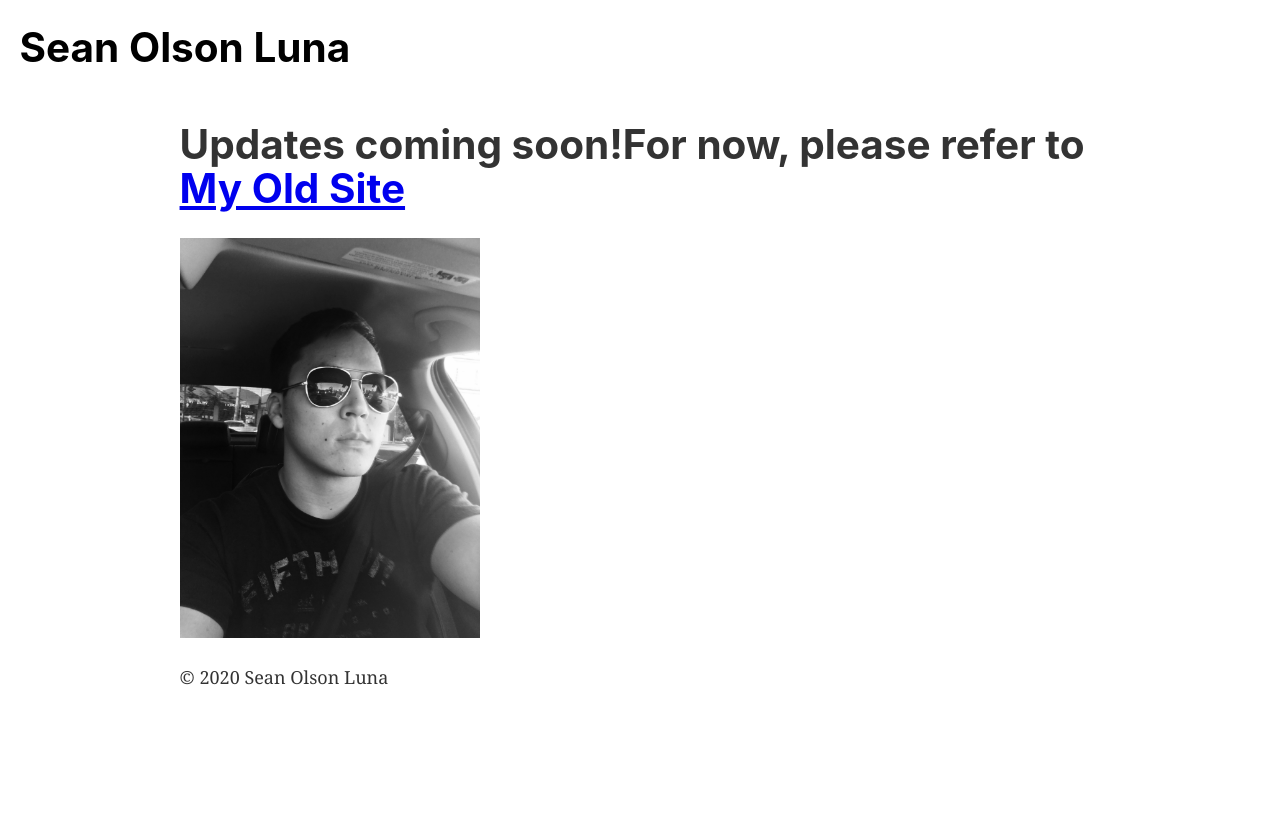
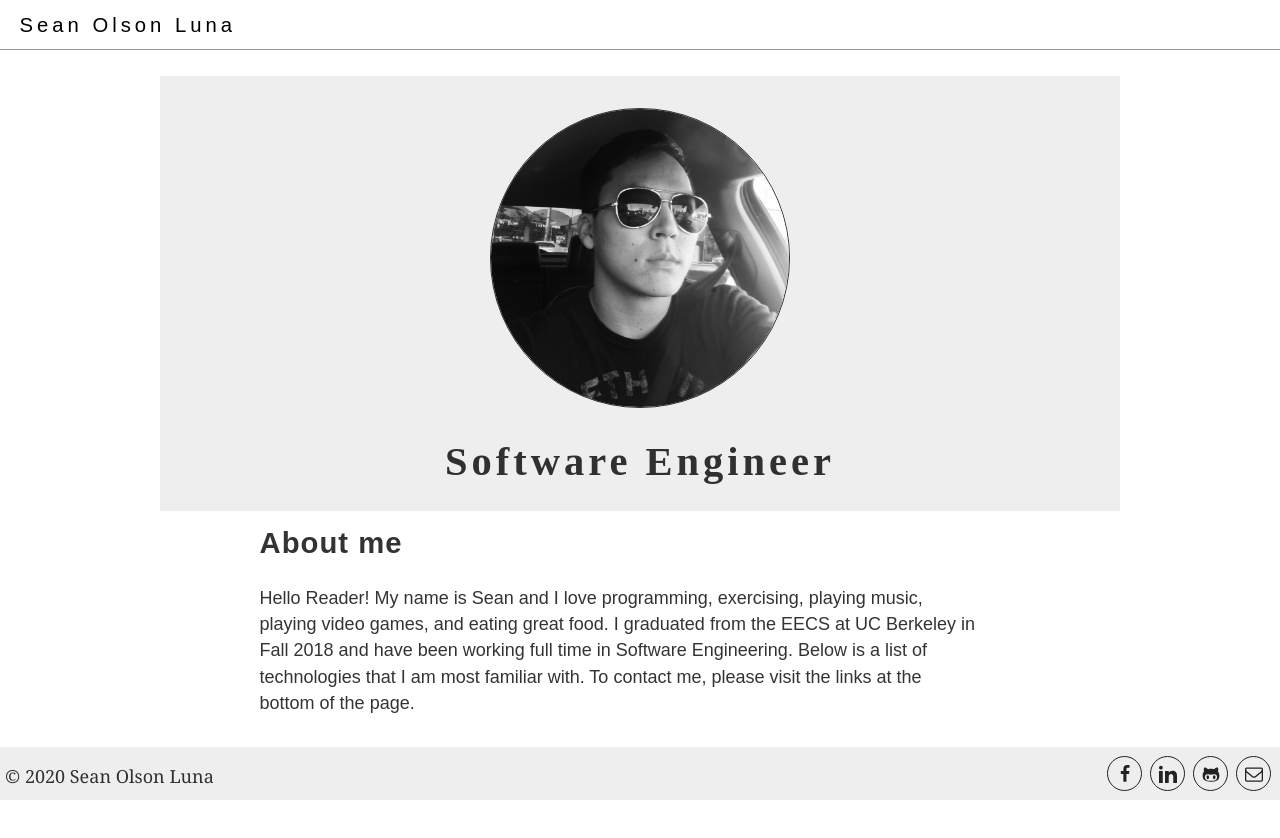
Before and after one commit to seanton213/personal_website, a Gatsby site: page / in a window 1280 px wide. Before the commit the page ends 800 px from the top, so only its background shows below. Built offline with nearby package versions, Linux system fonts and the light colour scheme; Gatsby itself is replaced by a stand-in of ours.

Commit message:
Final touches

```diff
--- a/gatsby-config.js
+++ b/gatsby-config.js
@@ -3,6 +3,12 @@ module.exports = {
         title: `Sean Olson Luna`,
         description: `Personal Website`,
         author: `Sean Olson Luna`,
+        contacts: {
+            email: 'seanton213@gmail.com',
+            facebook: 'seanton213',
+            github: 'seanton213',
+            linkedin: 'sean-olson'
+          }
     },
     plugins: [
         `gatsby-plugin-react-helmet`,
--- /dev/null
+++ b/src/components/About.js
@@ -0,0 +1,43 @@
+import React from 'react';
+import styled from 'styled-components';
+
+const AboutContainer = styled.div`
+  margin-top: 16px;
+  margin-left: 100px;
+  width: 75%;
+`;
+
+const Title = styled.h2`
+  letter-spacing: 1px;
+  font-family: 'Raleway', sans-serif;
+`;
+
+const Paragraph = styled.p`
+  font-family: 'Raleway', sans-serif;
+`;
+
+const ParagraphBold = styled(Paragraph)`
+  font-family: 'Raleway', sans-serif;
+  font-weight: 600;
+`;
+
+function About() {
+  return (
+    <AboutContainer>
+      <Title>About me</Title>
+      <Paragraph>
+        Hello Reader! My name is Sean and I love programming, exercising, playing music, playing
+        video games, and eating great food. I graduated from the EECS at UC Berkeley in Fall 2018
+        and have been working full time in Software Engineering. Below is a list of technologies
+        that I am most familiar with. To contact me, please visit the links at the bottom of the
+        page.
+      </Paragraph>
+      <ParagraphBold>
+        Java, Spring Boot, Javascript, React/Redux, Postgres, Python, Kubernetes, Drools, Elastic
+        Search, Kafka
+      </ParagraphBold>
+    </AboutContainer>
+  );
+}
+
+export default About;
--- /dev/null
+++ b/src/components/Contacts.js
@@ -0,0 +1,70 @@
+import React from 'react';
+import styled from 'styled-components';
+import Icon from './Icon';
+import PropTypes from 'prop-types';
+import { getContactHref, getIcon } from '../util';
+
+const StyledUl = styled.ul`
+  display: flex;
+  flex-flow: row wrap;
+  flex-grow: 0;
+  flex-shrink: 0;
+  list-style: none;
+  padding: 0;
+  margin: 5px;
+`;
+
+const StyledLi = styled.li`
+  padding: 0;
+  margin: 4px;
+  display: flex;
+  align-content: center;
+  align-items: center;
+  justify-content: center;
+  height: 35px;
+  width: 35px;
+  line-height: 35px;
+  border-radius: 50%;
+  text-align: center;
+  border: 1px solid #222;
+`;
+
+const StyledLink = styled.a`
+  border: 0;
+  display: flex;
+  color: #222;
+
+  &:hover,
+  &:focus {
+    color: #5d93ff;
+  }
+`;
+
+function Contacts({ contacts }) {
+  return (
+    <StyledUl>
+      {contacts &&
+        Object.keys(contacts).map((name) => (
+          <StyledLi key={name}>
+            <StyledLink
+              href={getContactHref(name, contacts[name])}
+              rel="noopener noreferrer"
+              target="_blank"
+            >
+              <Icon name={name} icon={getIcon(name)} />
+            </StyledLink>
+          </StyledLi>
+        ))}
+    </StyledUl>
+  );
+}
+
+Contacts.propTypes = {
+  contacts: PropTypes.object,
+};
+
+Contacts.defaultProps = {
+  contacts: {},
+};
+
+export default Contacts;
--- /dev/null
+++ b/src/components/Footer.js
@@ -0,0 +1,39 @@
+import React from 'react';
+import styled from 'styled-components';
+import Contacts from './Contacts';
+import PropTypes from 'prop-types';
+
+const FooterComponent = styled.footer`
+  position: absolute;
+  left: 0;
+  bottom: 0;
+  background: #eeeeee;
+  display: flex;
+  width: 100%;
+  align-items: baseline;
+  justify-content: space-between;
+`;
+
+const FooterText = styled.p`
+  font-color: #949494;
+  margin: 5px;
+`;
+
+function Footer({ contacts }) {
+  return (
+    <FooterComponent>
+      <FooterText>© {new Date().getFullYear()} Sean Olson Luna</FooterText>
+      <Contacts contacts={contacts} />
+    </FooterComponent>
+  );
+}
+
+Footer.propTypes = {
+  contacts: PropTypes.object,
+};
+
+Footer.defaultProps = {
+  contacts: {},
+};
+
+export default Footer;
--- a/src/components/Header.js
+++ b/src/components/Header.js
@@ -6,15 +6,22 @@ import styled from 'styled-components';
 const HeaderComponent = styled.header`
   background: #ffffff;
   margin-bottom: 1.45rem;
+  border-bottom-color: #949494;
+  border-bottom-width: 1px;
+  border-bottom-style: solid;
 `;
 
 const InnerDiv = styled.div`
   max-width: 960;
-  padding: 1.45rem 1.0875rem;
+  padding: 0.75rem 1.0875rem;
 `;
 
 const HeaderText = styled.h1`
   margin: 0;
+  font-family: 'Karla', sans-serif;
+  font-weight: 500;
+  font-size: 1.125rem;
+  letter-spacing: 4px;
 `;
 
 const StyledLink = styled((props) => <Link {...props} />)`
--- /dev/null
+++ b/src/components/Icon.js
@@ -0,0 +1,44 @@
+import React from 'react';
+import PropTypes from 'prop-types';
+import styled from 'styled-components';
+
+const StyledIcon = styled.svg`
+  display: inline-block;
+  width: 1em;
+  height: 1em;
+  stroke-width: 0;
+  stroke: currentColor;
+  fill: currentColor;
+  font-style: normal;
+  font-weight: normal;
+  speak: none;
+  margin-right: 0.2em;
+  text-align: center;
+  font-variant: normal;
+  text-transform: none;
+  line-height: 1em;
+  margin-left: 0.2em;
+  -webkit-font-smoothing: antialiased;
+  -moz-osx-font-smoothing: grayscale;
+`;
+
+function Icon({ name, icon }) {
+  return (
+    <StyledIcon viewBox={icon.viewBox}>
+      <title>{name}</title>
+      <path d={icon.path} />
+    </StyledIcon>
+  );
+}
+
+Icon.propTypes = {
+  name: PropTypes.string,
+  icon: PropTypes.object,
+};
+
+Icon.defaultProps = {
+  name: '',
+  icon: {},
+};
+
+export default Icon;
--- a/src/components/Image.js
+++ b/src/components/Image.js
@@ -1,6 +1,7 @@
 import React from 'react';
 import { useStaticQuery, graphql } from 'gatsby';
 import Img from 'gatsby-image';
+import styled from 'styled-components';
 
 /*
  * This component is built using `gatsby-image` to automatically serve optimized
@@ -12,6 +13,15 @@ import Img from 'gatsby-image';
  * - `gatsby-image`: https://gatsby.dev/gatsby-image
  * - `useStaticQuery`: https://www.gatsbyjs.org/docs/use-static-query/
  */
+
+const StyledImg = styled(Img)`
+  margin: 32px;
+  height: 300px;
+  width: 300px;
+  border-radius: 50%;
+  border-style: solid;
+  border-width: 1px;
+`;
 
 const Image = () => {
   const data = useStaticQuery(graphql`
@@ -26,7 +36,7 @@ const Image = () => {
     }
   `);
 
-  return <Img fluid={data.placeholderImage.childImageSharp.fluid} />;
+  return <StyledImg fluid={data.placeholderImage.childImageSharp.fluid} />;
 };
 
 export default Image;
--- a/src/components/Layout.css
+++ b/src/components/Layout.css
@@ -620,3 +620,7 @@ pre tt:after {
     font-size: 100%;
   }
 }
+
+@import url('https://fonts.googleapis.com/css2?family=Karma&display=swap');
+@import url('https://fonts.googleapis.com/css2?family=Karla&display=swap');
+@import url('https://fonts.googleapis.com/css2?family=Raleway&display=swap');
--- a/src/components/Layout.js
+++ b/src/components/Layout.js
@@ -10,7 +10,15 @@ import PropTypes from 'prop-types';
 import { useStaticQuery, graphql } from 'gatsby';
 
 import Header from './Header';
+import Footer from './Footer';
 import './Layout.css';
+import styled from 'styled-components';
+
+const LayoutContainer = styled.div`
+  margin: 0 auto;
+  padding: 0 1.0875rem 1.45rem;
+  max-width: 1000px;
+`;
 
 const Layout = ({ children }) => {
   const data = useStaticQuery(graphql`
@@ -18,6 +26,12 @@ const Layout = ({ children }) => {
       site {
         siteMetadata {
           title
+          contacts {
+            facebook
+            linkedin
+            github
+            email
+          }
         }
       }
     }
@@ -26,16 +40,10 @@ const Layout = ({ children }) => {
   return (
     <>
       <Header siteTitle={data.site.siteMetadata.title} />
-      <div
-        style={{
-          margin: `0 auto`,
-          maxWidth: 960,
-          padding: `0 1.0875rem 1.45rem`,
-        }}
-      >
+      <LayoutContainer>
         <main> {children} </main>
-        <footer>© {new Date().getFullYear()} Sean Olson Luna</footer>
-      </div>
+      </LayoutContainer>
+      <Footer contacts={data.site.siteMetadata.contacts} />
     </>
   );
 };
--- /dev/null
+++ b/src/components/Profile.js
@@ -0,0 +1,27 @@
+import React from 'react';
+import Image from './Image';
+import styled from 'styled-components';
+
+const ProfileContainer = styled.div`
+  background: #eeeeee;
+  width: 100%;
+  text-align: center;
+  display: flex;
+  flex-direction: column;
+  align-items: center;
+`;
+
+const Title = styled.h1`
+  font-family: 'Karma', serif;
+  letter-spacing: 4px;
+`;
+
+function Profile() {
+  return (
+    <ProfileContainer>
+      <Image />
+      <Title>Software Engineer</Title>
+    </ProfileContainer>
+  );
+}
+export default Profile;
--- /dev/null
+++ b/src/constant/Icons.js
@@ -0,0 +1,24 @@
+const ICONS = {
+  FACEBOOK: {
+    path:
+      'M14.984 0.187v4.125h-2.453c-1.922 0-2.281 0.922-2.281 2.25v2.953h4.578l-0.609 4.625h-3.969v11.859h-4.781v-11.859h-3.984v-4.625h3.984v-3.406c0-3.953 2.422-6.109 5.953-6.109 1.687 0 3.141 0.125 3.563 0.187z',
+    viewBox: '0 0 16 28',
+  },
+  GITHUB: {
+    path:
+      'M10 19c0 1.141-0.594 3-2 3s-2-1.859-2-3 0.594-3 2-3 2 1.859 2 3zM20 19c0 1.141-0.594 3-2 3s-2-1.859-2-3 0.594-3 2-3 2 1.859 2 3zM22.5 19c0-2.391-1.453-4.5-4-4.5-1.031 0-2.016 0.187-3.047 0.328-0.812 0.125-1.625 0.172-2.453 0.172s-1.641-0.047-2.453-0.172c-1.016-0.141-2.016-0.328-3.047-0.328-2.547 0-4 2.109-4 4.5 0 4.781 4.375 5.516 8.188 5.516h2.625c3.813 0 8.188-0.734 8.188-5.516zM26 16.25c0 1.734-0.172 3.578-0.953 5.172-2.063 4.172-7.734 4.578-11.797 4.578-4.125 0-10.141-0.359-12.281-4.578-0.797-1.578-0.969-3.437-0.969-5.172 0-2.281 0.625-4.438 2.125-6.188-0.281-0.859-0.422-1.766-0.422-2.656 0-1.172 0.266-2.344 0.797-3.406 2.469 0 4.047 1.078 5.922 2.547 1.578-0.375 3.203-0.547 4.828-0.547 1.469 0 2.953 0.156 4.375 0.5 1.859-1.453 3.437-2.5 5.875-2.5 0.531 1.062 0.797 2.234 0.797 3.406 0 0.891-0.141 1.781-0.422 2.625 1.5 1.766 2.125 3.938 2.125 6.219z',
+    viewBox: '0 0 26 28',
+  },
+  EMAIL: {
+    path:
+      'M26 23.5v-12c-0.328 0.375-0.688 0.719-1.078 1.031-2.234 1.719-4.484 3.469-6.656 5.281-1.172 0.984-2.625 2.188-4.25 2.188h-0.031c-1.625 0-3.078-1.203-4.25-2.188-2.172-1.813-4.422-3.563-6.656-5.281-0.391-0.313-0.75-0.656-1.078-1.031v12c0 0.266 0.234 0.5 0.5 0.5h23c0.266 0 0.5-0.234 0.5-0.5zM26 7.078c0-0.391 0.094-1.078-0.5-1.078h-23c-0.266 0-0.5 0.234-0.5 0.5 0 1.781 0.891 3.328 2.297 4.438 2.094 1.641 4.188 3.297 6.266 4.953 0.828 0.672 2.328 2.109 3.422 2.109h0.031c1.094 0 2.594-1.437 3.422-2.109 2.078-1.656 4.172-3.313 6.266-4.953 1.016-0.797 2.297-2.531 2.297-3.859zM28 6.5v17c0 1.375-1.125 2.5-2.5 2.5h-23c-1.375 0-2.5-1.125-2.5-2.5v-17c0-1.375 1.125-2.5 2.5-2.5h23c1.375 0 2.5 1.125 2.5 2.5z',
+    viewBox: '0 0 28 28',
+  },
+  LINKEDIN: {
+    path:
+      'M4.98 3.5c0 1.381-1.11 2.5-2.48 2.5s-2.48-1.119-2.48-2.5c0-1.38 1.11-2.5 2.48-2.5s2.48 1.12 2.48 2.5zm.02 4.5h-5v16h5v-16zm7.982 0h-4.968v16h4.969v-8.399c0-4.67 6.029-5.052 6.029 0v8.399h4.988v-10.131c0-7.88-8.922-7.593-11.018-3.714v-2.155z',
+    viewBox: '0 0 24 24',
+  },
+};
+
+export default ICONS;
--- /dev/null
+++ b/src/constant/index.js
@@ -0,0 +1 @@
+export { default as ICONS } from './icons';
--- a/src/pages/404.js
+++ b/src/pages/404.js
@@ -7,7 +7,6 @@ const NotFoundPage = () => (
   <Layout>
     <SEO title="404: Not found" />
     <h1>NOT FOUND</h1>
-    <p>You just hit a route that doesn&#39;t exist... the sadness.</p>
   </Layout>
 );
 export default NotFoundPage;
--- a/src/pages/index.js
+++ b/src/pages/index.js
@@ -1,21 +1,15 @@
 import React from 'react';
-// import { Link } from 'gatsby';
+import Profile from '../components/Profile';
+import About from '../components/About';
 
 import Layout from '../components/Layout';
-import Image from '../components/Image';
 import SEO from '../components/SEO';
 
 const IndexPage = () => (
   <Layout>
     <SEO title="Home" />
-    <h1>
-      Updates coming soon!For now, please refer to{' '}
-      <a href="https://seanton213.github.io/"> My Old Site </a>
-    </h1>
-    <div style={{ maxWidth: `300px`, marginBottom: `1.45rem` }}>
-      <Image />
-    </div>
-    {/* <Link to="/page-2/">Go to page 2</Link> */}
+    <Profile />
+    <About />
   </Layout>
 );
 export default IndexPage;
--- /dev/null
+++ b/src/util/getContactHref.js
@@ -0,0 +1,25 @@
+const getContactHref = (name, contact) => {
+  let href;
+
+  switch (name) {
+    case 'github':
+      href = `https://github.com/${contact}`;
+      break;
+    case 'email':
+      href = `mailto:${contact}`;
+      break;
+    case 'linkedin':
+      href = `https://www.linkedin.com/in/${contact}`;
+      break;
+    case 'facebook':
+      href = `https://www.facebook.com/${contact}`;
+      break;
+    default:
+      href = contact;
+      break;
+  }
+
+  return href;
+};
+
+export default getContactHref;
--- /dev/null
+++ b/src/util/getIcon.js
@@ -0,0 +1,27 @@
+import { ICONS } from '../constant';
+
+const getIcon = (name) => {
+  let icon;
+
+  switch (name) {
+    case 'github':
+      icon = ICONS.GITHUB;
+      break;
+    case 'email':
+      icon = ICONS.EMAIL;
+      break;
+    case 'linkedin':
+      icon = ICONS.LINKEDIN;
+      break;
+    case 'facebook':
+      icon = ICONS.FACEBOOK;
+      break;
+    default:
+      icon = {};
+      break;
+  }
+
+  return icon;
+};
+
+export default getIcon;
--- /dev/null
+++ b/src/util/index.js
@@ -0,0 +1,2 @@
+export { default as getIcon } from './getIcon';
+export { default as getContactHref } from './getContactHref';
```
